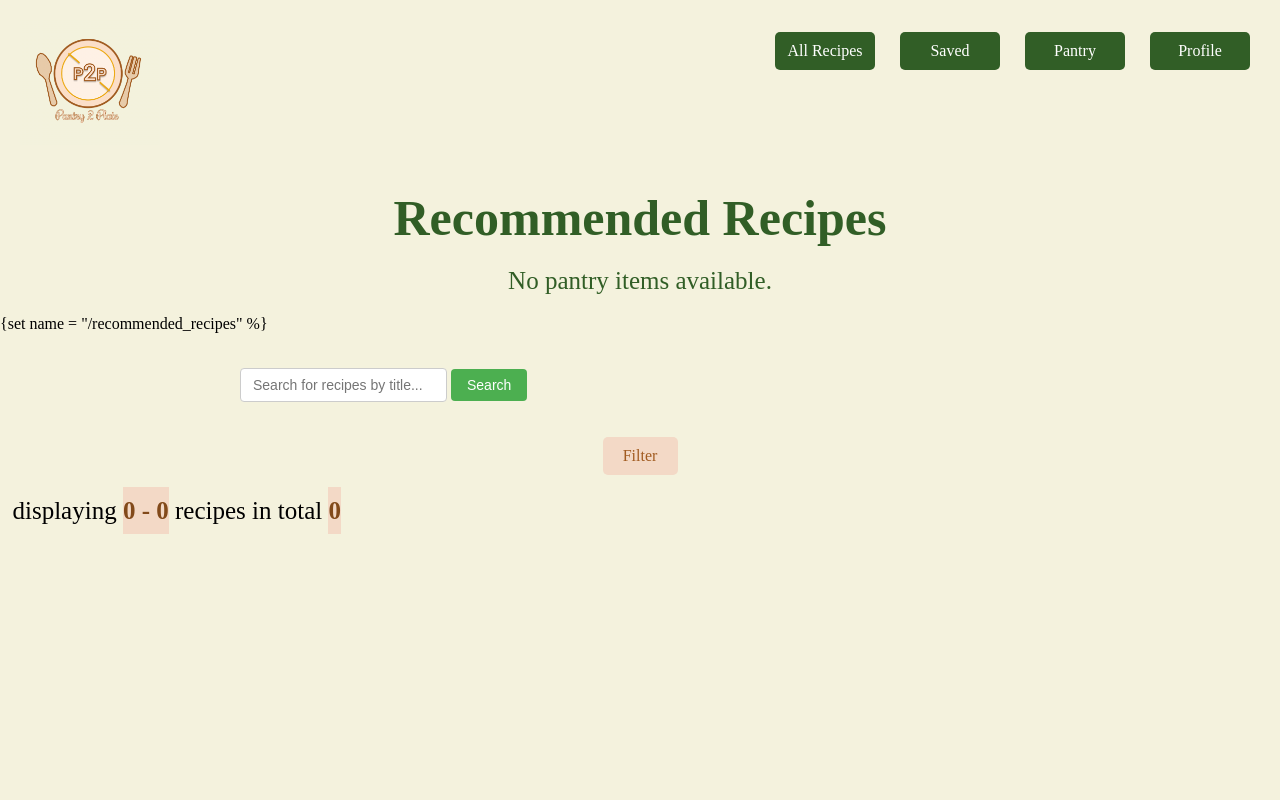
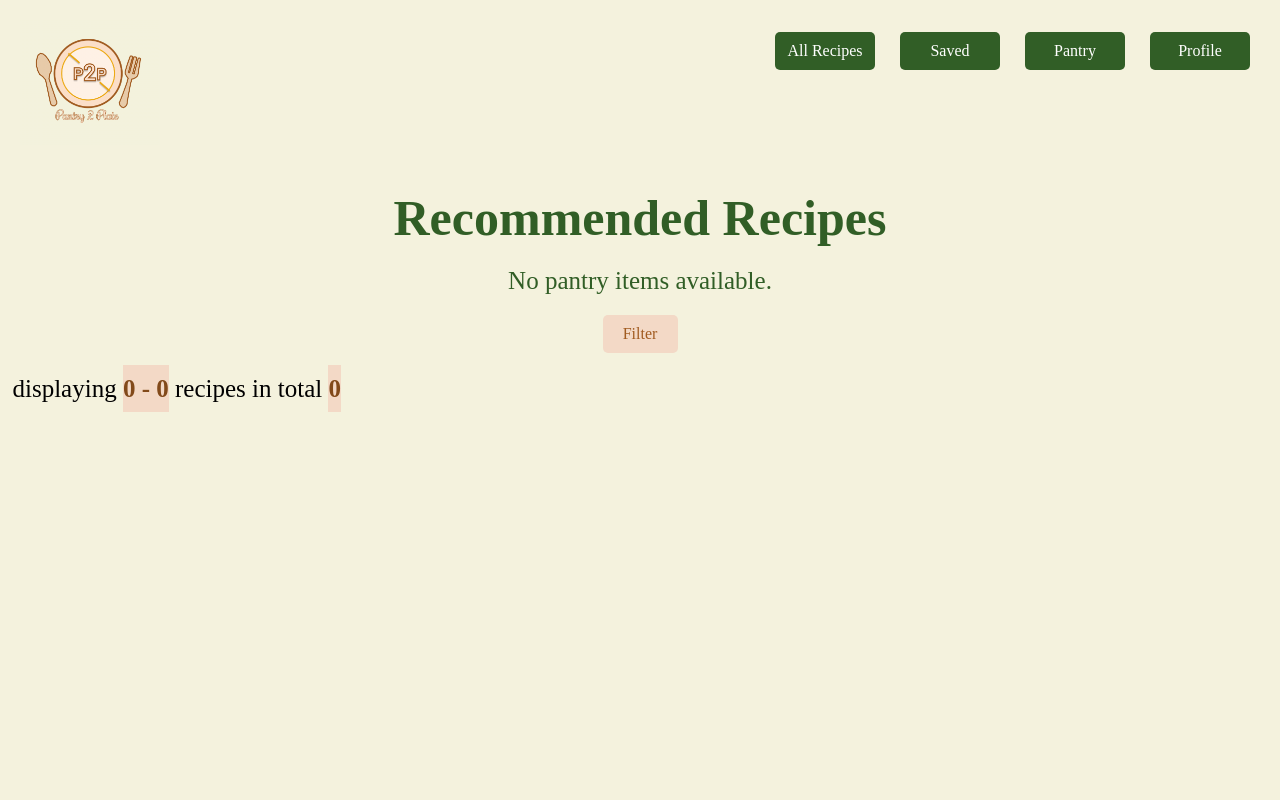
Before and after one commit to kaylaxu15/pantry_2_plate, a Flask app: page /recommended_recipes in a window 1280 px wide. Run offline with Flask 3, Linux system fonts and the light colour scheme; the visitor is signed in with stand-in values (Sample User, id 1); data that the repository does not hold is empty; some libraries are stand-ins or nearby versions.

Commit message:
searchbox

```diff
--- a/templates/prototype_recommended_recipes.html
+++ b/templates/prototype_recommended_recipes.html
@@ -40,19 +40,14 @@
     </div>
     {% endif %}
 
-    {% if recommended %}
-        {set name = "/recommended_recipes" %}
-    {% else %}
-        {% set name = "/all_recipes" %}
+    {% if not recommended %}
+        <div class="search-box">
+            <form action=/all_recipes>
+                <input type="text" id="search-input" name="search" placeholder="Search for recipes by title...">
+                <button onclick="searchRecipes()" class="search-button">Search</button>
+            </form>
+        </div>
     {% endif %}
-
-    <div class="search-box">
-        <form action={{name}}>
-            <input type="text" id="search-input" name="search" placeholder="Search for recipes by title...">
-            <button onclick="searchRecipes()" class="search-button">Search</button>
-        </form>
-    </div>
-
 
     <button class="filter-button" onclick="document.getElementById('filterModal').style.display='block'">Filter</button>
     {% include 'header.html' %}
```
